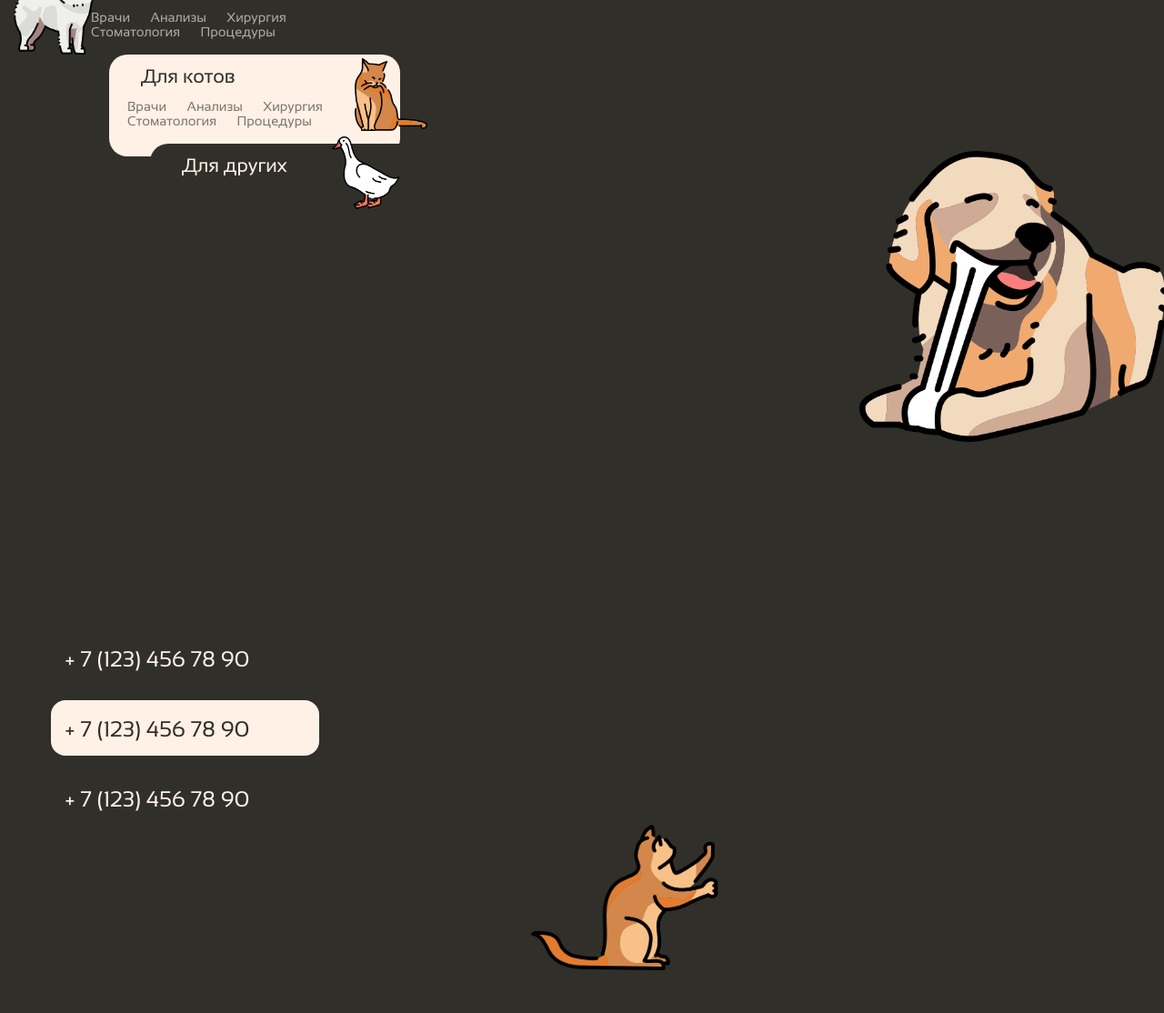
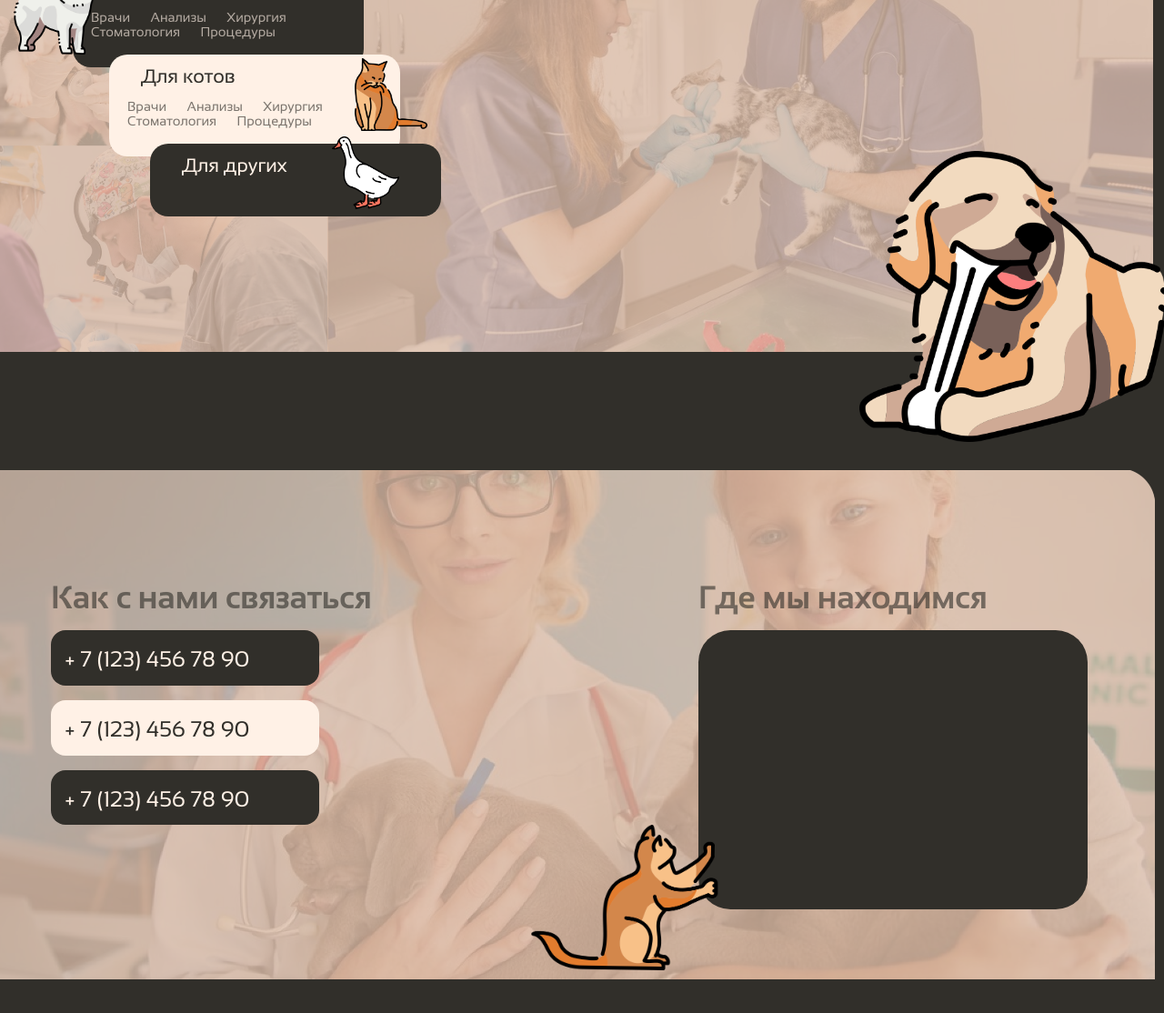
Before and after one commit to yuwier/KR_1_Kulik_RS, a plain HTML site: page index.html in a window 1280 px wide. Shown: the part 173-1287 px from the top of the page at 91% size. Drawn offline with Linux system fonts and the light colour scheme; the site is published under a folder, as on GitHub Pages, so addresses that start at the root find nothing; files whose address does not match are found by name.

Commit message:
Update style.css

```diff
--- a/CSS/style.css
+++ b/CSS/style.css
@@ -100,7 +100,7 @@ header {
     margin: 0;
     background-color: #DDBEA9;
     border-radius: 35px;
-    background: url(/imgs/Снимок\ экрана\ 2024-12-04\ 165130.png) no-repeat;
+    background: url(imgs/Снимок\ экрана\ 2024-12-04\ 165130.png) no-repeat;
     margin-bottom: 130px;
 }
 
@@ -188,7 +188,7 @@ header {
     margin: 0;
     background-color: #DDBEA9;
     border-radius: 35px;
-    background: url(/imgs/Снимок\ экрана\ 2024-12-04\ 171738.png) no-repeat;
+    background: url(imgs/Снимок\ экрана\ 2024-12-04\ 171738.png) no-repeat;
 }
 
 .contacts_section {
```
